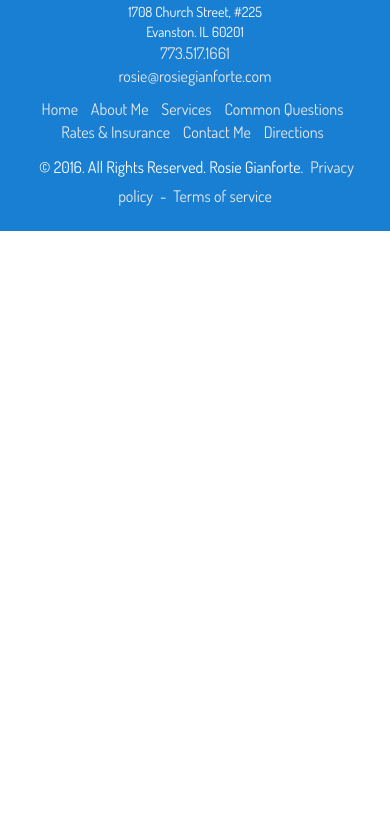
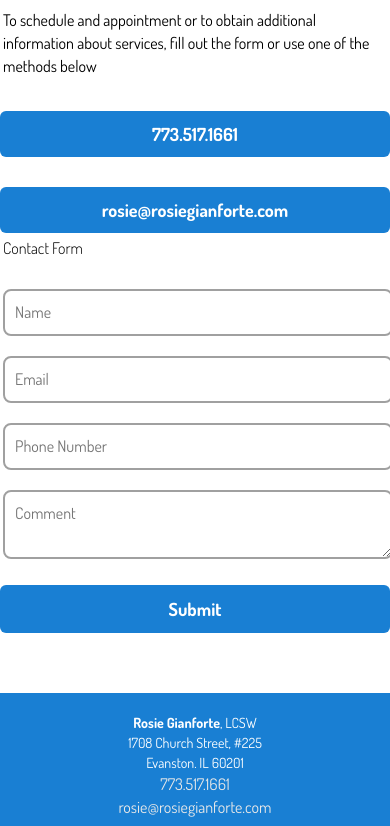
Before and after one commit to LeonFry/rosie-gianforte, a plain HTML site: page contact.html in a window 390 px wide. Shown: the part 255-1081 px from the top of the page. Before the commit the page ends 844 px from the top, so only its background shows below. Drawn offline with Linux system fonts and the light colour scheme.

Commit message:
Updated Contact page Added form Responsive adjustments

```diff
--- a/contact.html
+++ b/contact.html
@@ -8,7 +8,7 @@
   <meta name="description" content="Rosie Gianforte, LCSW">
   <meta name="author" content="Rosie Gianforte, LCSW">
   <link rel="icon" href="favicon.ico">
-  <title>Rosie Gianforte, LCSW. Psychotherapist</title>
+  <title>CONTACT - Rosie Gianforte, LCSW. Psychotherapist</title>
 
   <!--JQuery -->
   <script src="js/jquery-1.12.2.min.js"></script>
@@ -117,7 +117,54 @@
               <li class="btn"><a href="directions">Directions</a></li>
             </ul>
   </div>
-  <section> :)</section>
+  <section>
+    <div class="container">
+      <div class="row">
+      <div class="col-xs-12">
+        <h2>Contact Me</h2>
+      </div>
+      <div class="row">
+        <div class="col-xs-12 col-md-5">
+          <div>
+            <p>To schedule and appointment or to obtain additional information about services, fill out the form or use one of the methods below</p>
+          </div>
+          <div>
+            <a class="btn cta-button cta-button-wide btn-lg" href="tel:7735171661">773.517.1661</a>
+          </div>
+          <div>
+            <a class="btn cta-button cta-button-wide btn-lg" href="mailto:rosie@rosiegianforte.com">rosie@rosiegianforte.com</a>
+          </div>
+        </div>
+        <div class="col-xs-12 col-md-2"></div>
+        <div class="col-xs-12 col-md-5">
+          <div>
+            <p class="lead">Contact Form</p>
+          </div>
+          <div id="form-main">
+            <div id="form-div">
+              <form class="contact-form" id="form1">
+                <p class="form-name form-field">
+                  <input name="name" type="text" class="feedback-input" placeholder="Name" id="name" />
+                </p>
+                <p class="form-email form-field">
+                  <input name="email" type="text" class="feedback-input" id="email" placeholder="Email" />
+                </p>
+                <p class="form-phone form-field">
+                  <input name="phone" type="text" class="feedback-input" id="phone" placeholder="Phone Number" />
+                </p>
+                <p class="form-text form-field">
+                  <textarea name="text" class="feedback-input" id="comment" placeholder="Comment"></textarea>
+                </p>
+                <div class="form-submit form-field btn btn-lg cta-button">
+                  <input class="form-submit-button" type="submit" value="Submit" id="button-blue"/>
+                </div>
+              </form>
+            </div>
+        </div>
+      </div>
+    </div>
+  </div>
+  </section>
     <!-- Footer -->
   <footer class="footer">
     <div class="container">
--- a/css/style.css
+++ b/css/style.css
@@ -48,6 +48,9 @@ p {
 }
 .cta-button:hover {
 	background-color: #a8d9f4;
+}
+.cta-button-wide {
+	width: 100%;
 }
 .logo-box {
 	background-image: url('../images/quality-movers_logo.png');
@@ -268,9 +271,31 @@ section h2 {
 	background-image: url('../images/quality-movers_logo-white.png');
 	background-size: fill;
 }
+.form-field {
+	width: 100%;
+	margin-top: 10px;
+	margin-bottom: 10px;
+}
+.feedback-input {
+	width: 100%;
+	padding: 10px;
+	border: 2px solid #a0a0a0;
+	border-radius: 8px;
+}
+.feedback-input:hover {
+	border: solid 2px #a8d9f4;
+}
+.feedback-input:focus {
+	border: solid 2px #197fd3;
+	outline: none;
+}
+.form-submit-button {
+	background: none;
+	border: none;
+}
 .footer {
 	background-color: #197fd3;
-	border-top: solid 30px #e8e8e8;
+	margin-top: 50px;
 	padding: 20px;
 	text-align: center;
 }
```
